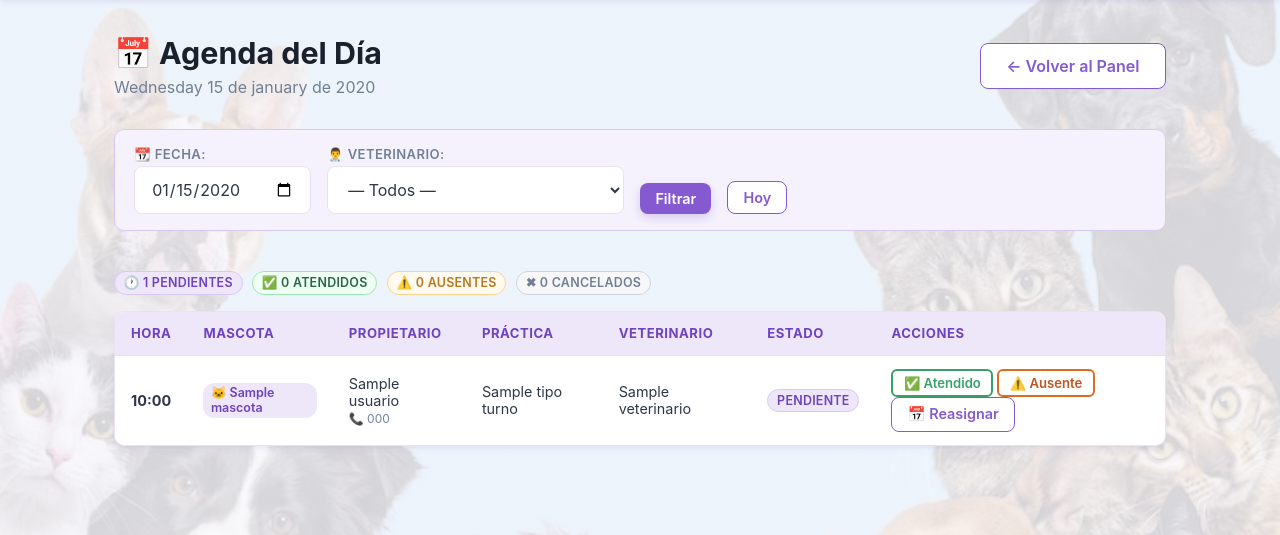
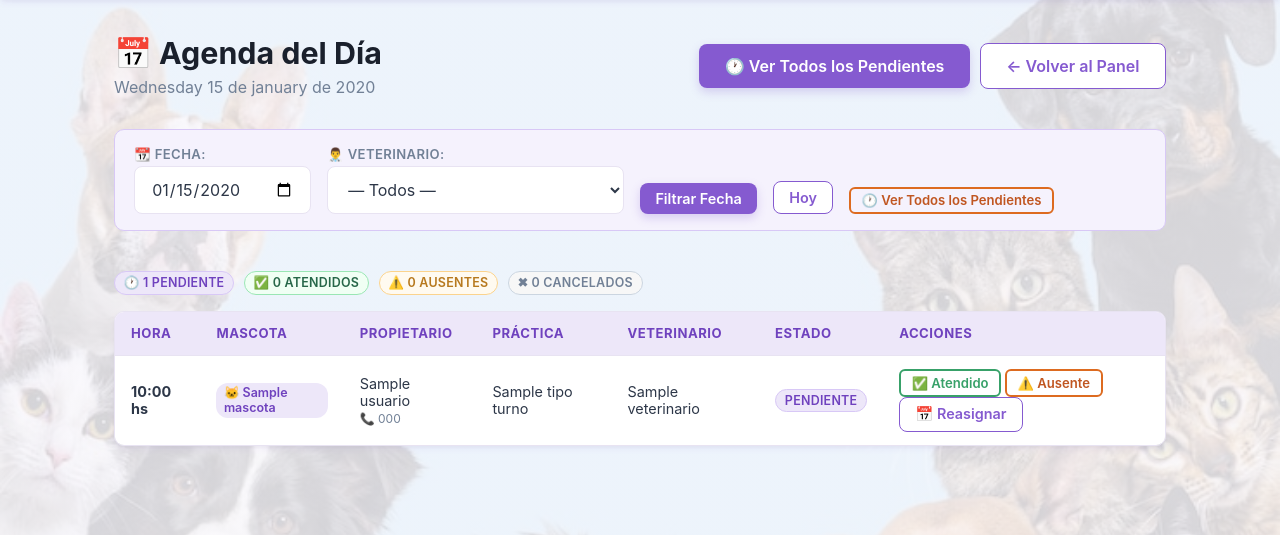
Before and after one commit to JonathanCondori9/POO3---Proyecto-Final, a Flask app: template templates/admin/agenda.html in a window 1280 px wide. Shown: the part 71-606 px from the top of the page. Run offline with Flask 3, Linux system fonts and the light colour scheme; tables that the repository leaves empty hold one stand-in row (values such as "Sample post"); the template is opened without the code that fills it: values that come from a table or form of the project are taken from there, most other values are stand-ins (such as "Sample title", 1, 10 or a date in 2020).

Commit message:
Admin: agrega boton y vista para consultar todos los turnos pendientes en la agenda
- Modifica routes/admin_routes.py para aceptar parametro ?pendientes=1 y listar todas las citas PENDIENTES
- Agrega boton '🕐 Ver Todos los Pendientes' en la cabecera, barra de filtros y estado vacio de templates/admin/agenda.html
- Muestra la columna 'Fecha y Hora' para citas de distintas fechas
- Enlaza la tarjeta de turnos pendientes del Dashboard directamente a la vista de pendientes

```diff
--- a/templates/admin/agenda.html
+++ b/templates/admin/agenda.html
@@ -1,14 +1,21 @@
 {% extends "base.html" %}
 
-{% block title %}Agenda — {{ fecha.strftime('%d/%m/%Y') }} — VetTurnos{% endblock %}
+{% block title %}{% if solo_pendientes %}Turnos Pendientes{% else %}Agenda — {{ fecha.strftime('%d/%m/%Y') }}{% endif %} — VetTurnos{% endblock %}
 
 {% block content %}
 <div class="page-header">
     <div>
-        <h1>📅 Agenda del Día</h1>
-        <p>{{ fecha.strftime('%A %d de %B de %Y').capitalize() }}</p>
+        <h1>{% if solo_pendientes %}🕐 Todos los Turnos Pendientes{% else %}📅 Agenda del Día{% endif %}</h1>
+        <p>{% if solo_pendientes %}Listado general de todas las citas pendientes en el sistema{% else %}{{ fecha.strftime('%A %d de %B de %Y').capitalize() }}{% endif %}</p>
     </div>
-    <a href="{{ url_for('admin.dashboard') }}" class="btn btn-secondary">← Volver al Panel</a>
+    <div style="display: flex; gap: 0.6rem; align-items: center; flex-wrap: wrap;">
+        {% if solo_pendientes %}
+            <a href="{{ url_for('admin.agenda') }}" class="btn btn-secondary">📅 Ver Agenda de Hoy</a>
+        {% else %}
+            <a href="{{ url_for('admin.agenda', pendientes=1) }}" class="btn btn-primary">🕐 Ver Todos los Pendientes</a>
+        {% endif %}
+        <a href="{{ url_for('admin.dashboard') }}" class="btn btn-secondary">← Volver al Panel</a>
+    </div>
 </div>
 
 <!-- Filtros de fecha y veterinario -->
@@ -32,30 +39,38 @@
                 {% endfor %}
             </select>
         </div>
-        <button type="submit" class="btn btn-primary btn-sm">Filtrar</button>
+        <button type="submit" class="btn btn-primary btn-sm">Filtrar Fecha</button>
         <a href="{{ url_for('admin.agenda') }}" class="btn btn-secondary btn-sm">Hoy</a>
+
+        <!-- Botón para ver todos los turnos pendientes -->
+        <a href="{{ url_for('admin.agenda', pendientes=1) }}"
+           class="btn {% if solo_pendientes %}btn-primary{% else %}btn-warning-outline{% endif %} btn-sm">
+            🕐 Ver Todos los Pendientes
+        </a>
     </form>
 </section>
 
-<!-- Tabla de turnos del día -->
+<!-- Tabla de turnos -->
 <section class="admin-section">
     {% if turnos_dia %}
-        <!-- Resumen rápido del día -->
+        <!-- Resumen rápido del día o de pendientes -->
         <div class="agenda-resumen">
             {% set pendientes = turnos_dia | selectattr('estado', 'equalto', 'PENDIENTE') | list %}
             {% set atendidos  = turnos_dia | selectattr('estado', 'equalto', 'ATENDIDO')  | list %}
             {% set ausentes   = turnos_dia | selectattr('estado', 'equalto', 'AUSENTE')   | list %}
-            <span class="badge-estado estado-pendiente">🕐 {{ pendientes|length }} Pendientes</span>
-            <span class="badge-estado estado-atendido">✅ {{ atendidos|length }} Atendidos</span>
-            <span class="badge-estado estado-ausente">⚠️ {{ ausentes|length }} Ausentes</span>
-            <span class="badge-estado estado-cancelado">✖ {{ (turnos_dia|length - pendientes|length - atendidos|length - ausentes|length) }} Cancelados</span>
+            <span class="badge-estado estado-pendiente">🕐 {{ pendientes|length }} Pendiente{{ 's' if pendientes|length != 1 }}</span>
+            {% if not solo_pendientes %}
+                <span class="badge-estado estado-atendido">✅ {{ atendidos|length }} Atendidos</span>
+                <span class="badge-estado estado-ausente">⚠️ {{ ausentes|length }} Ausentes</span>
+                <span class="badge-estado estado-cancelado">✖ {{ (turnos_dia|length - pendientes|length - atendidos|length - ausentes|length) }} Cancelados</span>
+            {% endif %}
         </div>
 
         <div class="table-container" style="margin-top: 1rem;">
             <table class="turnos-table">
                 <thead>
                     <tr>
-                        <th>Hora</th>
+                        <th>{% if solo_pendientes %}Fecha y Hora{% else %}Hora{% endif %}</th>
                         <th>Mascota</th>
                         <th>Propietario</th>
                         <th>Práctica</th>
@@ -67,7 +82,13 @@
                 <tbody>
                     {% for t in turnos_dia %}
                     <tr class="{% if t.estado == 'ATENDIDO' %}row-atendido{% elif t.estado == 'AUSENTE' %}row-ausente{% elif t.estado == 'CANCELADO' %}row-cancelado{% endif %}">
-                        <td class="font-bold">{{ t.fecha_hora.strftime('%H:%M') }}</td>
+                        <td class="font-bold">
+                            {% if solo_pendientes %}
+                                {{ t.fecha_hora.strftime('%d/%m/%Y %H:%M') }} hs
+                            {% else %}
+                                {{ t.fecha_hora.strftime('%H:%M') }} hs
+                            {% endif %}
+                        </td>
                         <td>
                             <span class="pet-badge-sm">
                                 {% if t.mascota.especie.lower() == 'perro' %}🐶{% else %}🐱{% endif %}
@@ -123,11 +144,21 @@
             </table>
         </div>
     {% else %}
+        <!-- Estado vacío con acceso directo a todos los pendientes -->
         <div class="empty-state-sm">
             <span class="empty-icon-sm">📭</span>
-            <p>No hay turnos registrados para esta fecha
-               {% if vet_id_filtro %}con el veterinario seleccionado{% endif %}.</p>
-            <a href="{{ url_for('admin.agenda') }}" class="btn btn-secondary">Ver hoy</a>
+            {% if solo_pendientes %}
+                <p>No hay turnos con estado PENDIENTE en el sistema.</p>
+                <a href="{{ url_for('admin.agenda') }}" class="btn btn-secondary">Ver agenda de hoy</a>
+            {% else %}
+                <p>No hay turnos registrados para esta fecha {% if vet_id_filtro %}con el veterinario seleccionado{% endif %}.</p>
+                <div style="display: flex; gap: 0.8rem; justify-content: center; margin-top: 1rem; flex-wrap: wrap;">
+                    <a href="{{ url_for('admin.agenda', pendientes=1) }}" class="btn btn-primary btn-sm">
+                        🕐 Ver Todos los Turnos Pendientes
+                    </a>
+                    <a href="{{ url_for('admin.agenda') }}" class="btn btn-secondary btn-sm">Ver hoy</a>
+                </div>
+            {% endif %}
         </div>
     {% endif %}
 </section>
```
Also changed, not shown: routes/admin_routes.py (+408 -49 lines), templates/admin/dashboard.html (+16 -6 lines).
